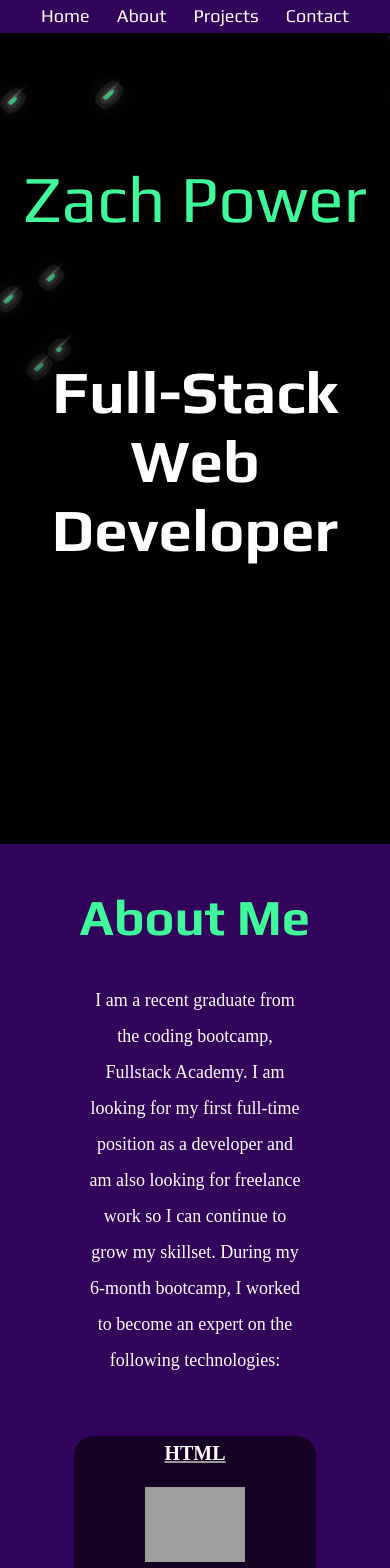
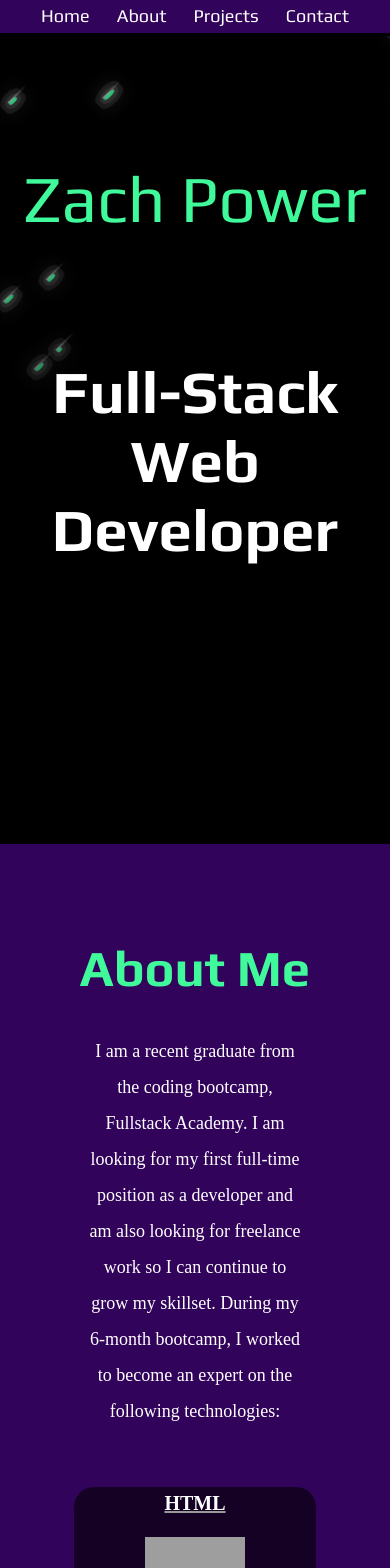
Before and after one commit to ZCPower/Personal_Webiste, a React (Create React App) app: page / in a window 390 px wide. Shown: the top 1568 px of the page. Built offline with nearby package versions, Linux system fonts and the light colour scheme; grey boxes are pictures that could not be loaded; a web font is replaced by a local one.

Commit message:
trying the aboutParagraph margin again

```diff
--- a/src/Styles/About.css
+++ b/src/Styles/About.css
@@ -15,6 +15,7 @@
 
 .aboutContainer h2 {
     margin: 0;
+    margin-top: 1em;
     text-align: center;
     flex-wrap: wrap;
     /* margin-top: -2em; */
@@ -101,6 +102,7 @@ h5 {
         /* padding: 1em; */
         width: 70%;
         text-align: center;
+        margin: 2em 0em;
     }
 
     .skillIconContainer {
```
